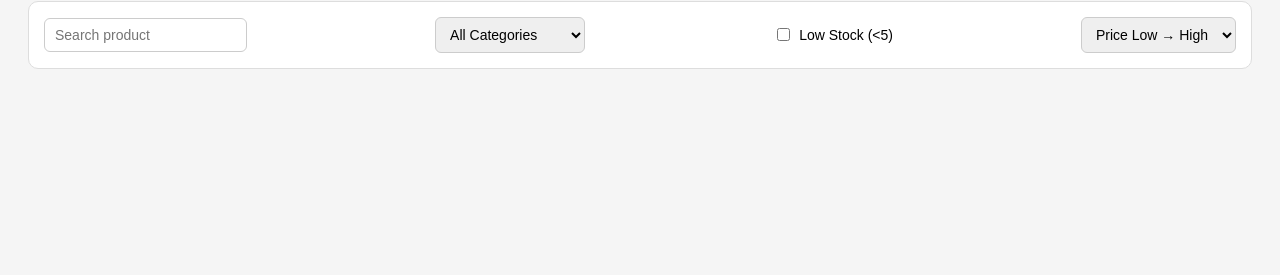
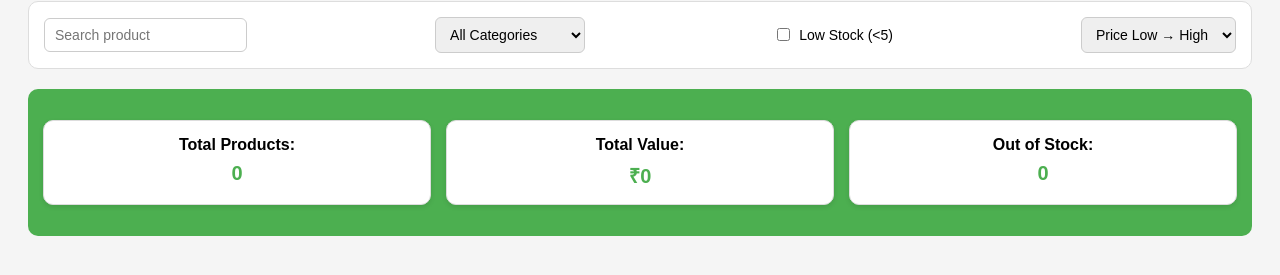
Before and after one commit to DeevyanshuTiwari/training-assignment, a plain HTML site: page DeevyanshuTiwari_frontend/mini_app/product_inventory_dashboard/index.html in a window 1280 px wide. Shown: the part 107-382 px from the top of the page. Drawn offline with Linux system fonts and the light colour scheme.

Commit message:
Added Analytics UI

```diff
--- a/DeevyanshuTiwari_frontend/mini_app/product_inventory_dashboard/index.html
+++ b/DeevyanshuTiwari_frontend/mini_app/product_inventory_dashboard/index.html
@@ -33,6 +33,13 @@
     <option value="nameZA">Name Z-A</option>
   </select>
 </div>
+
+<!-- Analytics -->
+<div class="analytics">
+  <p>Total Products: <span id="totalProductsValue">0</span></p>
+  <p>Total Value: <span id="totalInventoryValue">₹0</span></p>
+  <p>Out of Stock: <span id="outOfStockValue">0</span></p>
+</div>
     <script src="script.js"></script>
 </body>
 </html>
--- a/DeevyanshuTiwari_frontend/mini_app/product_inventory_dashboard/style.css
+++ b/DeevyanshuTiwari_frontend/mini_app/product_inventory_dashboard/style.css
@@ -43,3 +43,33 @@ h1, h2 {
   font-size: 14px;
   cursor: pointer;
 }
+
+/* Analytics */
+.analytics {
+  background-color: #4CAF50;
+  display: flex;
+  justify-content: space-around;
+  gap: 15px;
+  margin-bottom: 20px;
+  padding: 15px;
+  border-radius: 10px;
+}
+
+.analytics p {
+  background: white;
+  padding: 15px 20px;
+  border-radius: 10px;
+  border: 1px solid #ddd;
+  width: 30%;
+  text-align: center;
+  font-weight: bold;
+  box-shadow: 0 2px 5px rgba(0,0,0,0.1);
+}
+
+/* Value Styling */
+.analytics span {
+  display: block;
+  margin-top: 8px;
+  font-size: 20px;
+  color: #4CAF50;
+}
```
